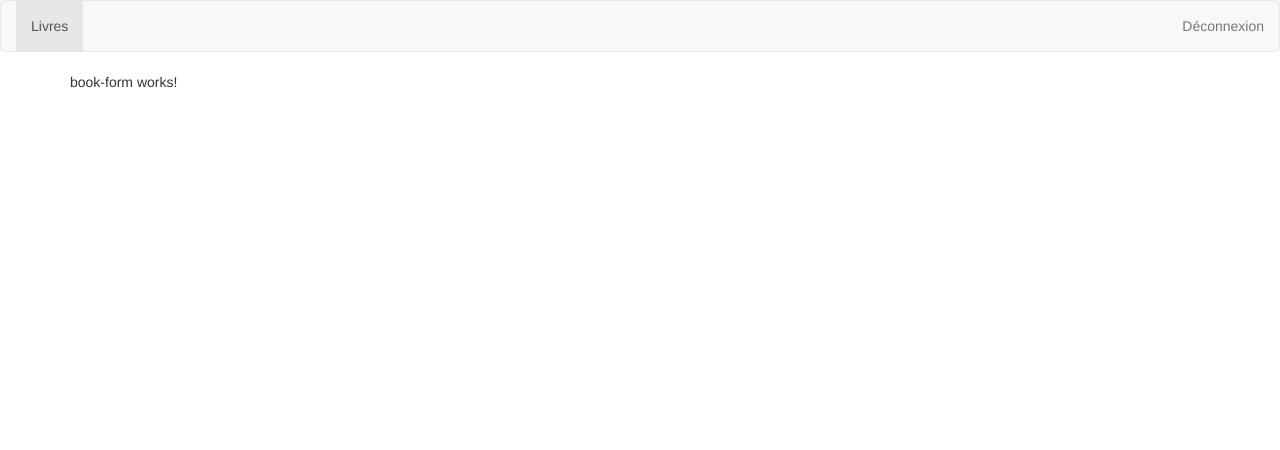
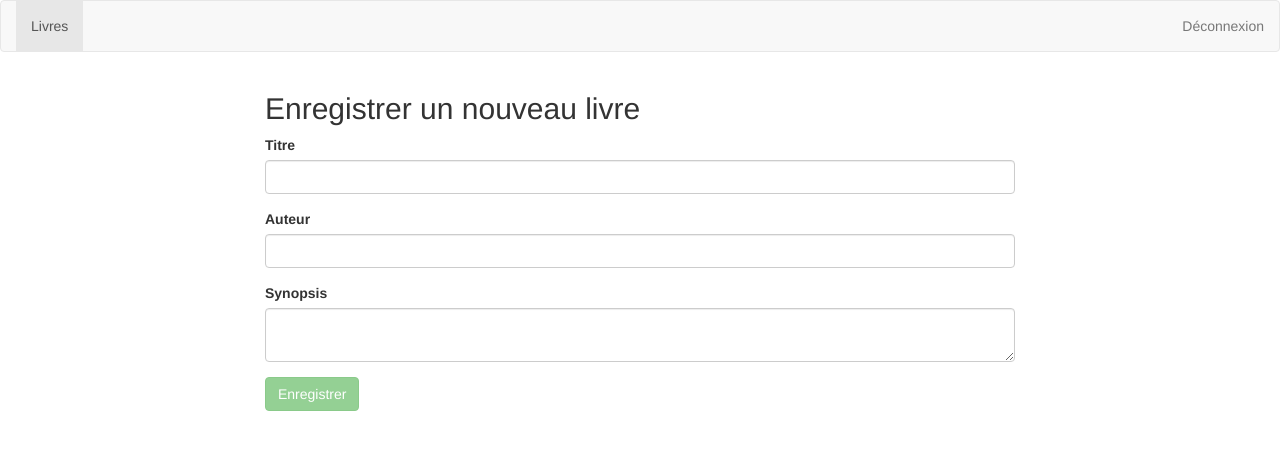
Before and after one commit to Franck-Fuller/Bibio, an Angular app: page /books/new in a window 1280 px wide. Shown: the top 450 px of the page. Built offline with nearby package versions, Linux system fonts and the light colour scheme; no server answers; the database is empty; sample sign-in values are in the browser's storage.

Commit message:
Intégration de BookFormComponent

```diff
--- a/src/app/book-list/book-form/book-form.component.html
+++ b/src/app/book-list/book-form/book-form.component.html
@@ -1 +1,24 @@
-<p>book-form works!</p>
+<div class="row">
+    <div class="col-sm-8 col-sm-offset-2">
+        <h2>Enregistrer un nouveau livre</h2>
+        <form [formGroup]="bookForm" (ngSubmit)="onSaveBook()">
+            <div class="form-group">
+                <label for="title">Titre</label>
+                <input type="text" id="title"
+                        class="form-control" formControlName="title">
+            </div>
+            <div class="form-group">
+                <label for="author">Auteur</label>
+                <input type="text" id="author"
+                        class="form-control" formControlName="author">
+            </div>
+            <div class="form-group">
+                <label for="synopsis">Synopsis</label>
+                <textarea id="synopsis"
+                        class="form-control" formControlName="synopsis"></textarea>
+            </div>
+            <button class="btn btn-success" [disabled]="bookForm.invalid"
+                    type="submit">Enregistrer</button>
+        </form>
+    </div>
+</div>
--- a/src/app/book-list/book-form/book-form.component.ts
+++ b/src/app/book-list/book-form/book-form.component.ts
@@ -1,4 +1,8 @@
 import { Component, OnInit } from '@angular/core';
+import { FormBuilder, FormGroup, Validators } from '@angular/forms';
+import { Router } from '@angular/router';
+import { Book } from 'src/app/models/book.model';
+import { BooksService } from 'src/app/services/books.service';
 
 @Component({
   selector: 'app-book-form',
@@ -7,9 +11,30 @@ import { Component, OnInit } from '@angular/core';
 })
 export class BookFormComponent implements OnInit {
 
-  constructor() { }
+  bookForm: FormGroup;
+
+  constructor(private formBuilder: FormBuilder, private router: Router, private booksService: BooksService) { }
 
   ngOnInit(): void {
+    this.initForm();
+  }
+
+  initForm(){
+    this.bookForm = this.formBuilder.group({
+      title: ['', Validators.required],
+      author: ['', Validators.required],
+      synopsis: ''
+    });
+  }
+
+  onSaveBook(){
+    const title = this.bookForm.get('title').value;
+    const author = this.bookForm.get('author').value;
+    const synopsis = this.bookForm.get('synopsis').value;
+    const newBook = new Book(title, author);
+    newBook.synopsis = synopsis;
+    this.booksService.createNewBook(newBook);
+    this.router.navigate(['/books']);
   }
 
 }
--- a/src/app/book-list/book-list.component.html
+++ b/src/app/book-list/book-list.component.html
@@ -8,8 +8,8 @@
           (click)="onViewBook(i)">
           <h3 class="list-group-item-heading">
             {{ book.title }}
-            <button class="btn btn-default pull-right" (click)="onDeleteBook(book)">
-              <span class="glyphicon glyphicon-minus"></span>
+            <button class="btn btn-danger pull-right" (click)="onDeleteBook(book)">
+              <span class="glyphicon glyphicon-trash"></span>
             </button>
           </h3>
           <p class="list-group-item-text">{{ book.author }}</p>
--- a/src/app/services/books.service.ts
+++ b/src/app/services/books.service.ts
@@ -26,6 +26,7 @@ export class BooksService {
     firebase.database().ref('/books')
     .on('value', (data: firebase.database.DataSnapshot) => {
       this.books = data.val() ? data.val(): [];
+      console.log("Get books");
       this.emitBooks();
     })
   }
```
